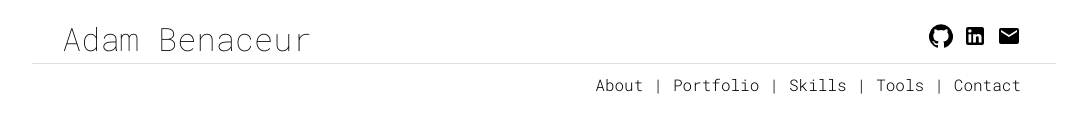
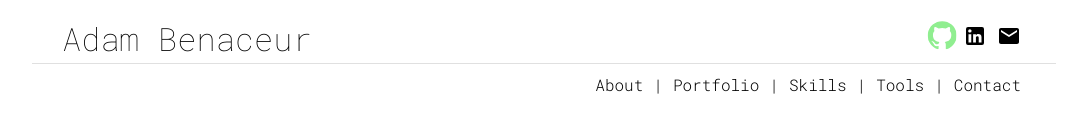
Before and after one commit to adambenaceur/adambenaceur.com, a React (Create React App) app: page / in a window 1280 px wide. In both pictures the pointer is over the icon 1037 px from the left and 35 px from the top of the page. Shown: the top 138 px of the page, without its empty margins (96-1183 px from the left). Built offline with nearby package versions, Linux system fonts and the light colour scheme.

Commit message:
added css hover capabilities to media icons

```diff
--- a/src/components/header/Header.scss
+++ b/src/components/header/Header.scss
@@ -34,4 +34,11 @@
 .media-items a {
     text-decoration: none;
     color: black;
+
 }
+
+.icon:hover {
+    transform: scale(1.2);
+    padding: 5%;
+    color: lightgreen;
+}
```
